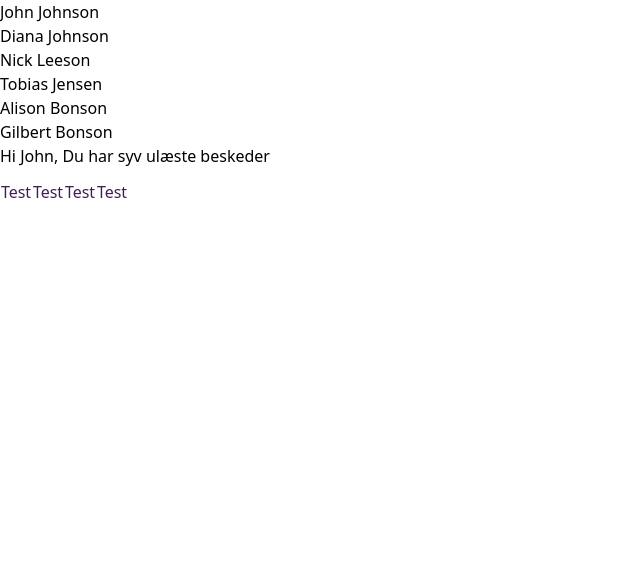
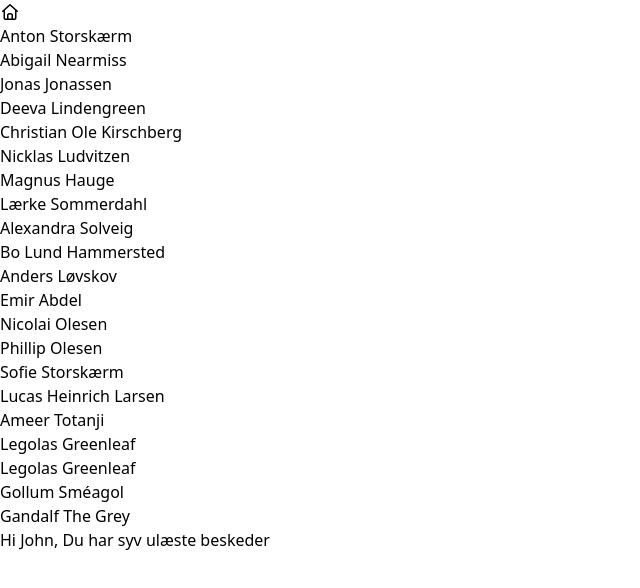
Before and after one commit to GrayThomsen/ContactBook, a React (Vite) app: page / in a window 1280 px wide. Shown: the top 588 px of the page, without its empty margins (0-640 px from the left). Built offline with nearby package versions, Linux system fonts and the light colour scheme.

Commit message:
database created

```diff
--- a/package.json
+++ b/package.json
@@ -10,6 +10,11 @@
     "preview": "vite preview"
   },
   "dependencies": {
+    "@fortawesome/fontawesome-svg-core": "^7.0.1",
+    "@fortawesome/free-brands-svg-icons": "^7.0.1",
+    "@fortawesome/free-regular-svg-icons": "^7.0.1",
+    "@fortawesome/free-solid-svg-icons": "^7.0.1",
+    "@fortawesome/react-fontawesome": "^3.0.2",
     "@tailwindcss/vite": "^4.1.13",
     "react": "^19.1.1",
     "react-dom": "^19.1.1",
--- a/src/App.jsx
+++ b/src/App.jsx
@@ -1,3 +1,6 @@
+import { FontAwesomeIcon } from "@fortawesome/react-fontawesome";
+import { faHouse } from "@fortawesome/free-regular-svg-icons";
+
 import { useState } from "react";
 import reactLogo from "./assets/react.svg";
 import viteLogo from "/vite.svg";
@@ -12,11 +15,9 @@ function App() {
 
   return (
     <>
+      <FontAwesomeIcon icon={faHouse} />
       <ContactList contacts={contacts} />
       <Welcome name="John" message="Du har syv ulæste beskeder" />
-      {[0, 1, 2, 3].map((index) => (
-        <Button key={index} color={"#402050"} size={"3rem"} title={"Test"} />
-      ))}
     </>
   );
 }
--- a/src/data/contactdata.js
+++ b/src/data/contactdata.js
@@ -1,8 +1,192 @@
-export const contacts=[
-    {id: 0, firstname: "John", lastname: "Johnson"},
-    {id: 1, firstname: "Diana", lastname: "Johnson"},
-    {id: 2, firstname: "Nick", lastname: "Leeson"},
-    {id: 3, firstname: "Tobias", lastname: "Jensen"},
-    {id: 4, firstname: "Alison", lastname: "Bonson"},
-    {id: 5, firstname: "Gilbert", lastname: "Bonson"},
-]
+export const contacts = [
+  {
+    id: 0,
+    firstname: "Anton",
+    lastname: "Storskærm",
+    mail: "anst@ek.dk",
+    tlf: "10203040",
+    company: "Ehvervsakadami København",
+    position: "Lektor",
+  },
+  {
+    id: 1,
+    firstname: "Abigail",
+    lastname: "Nearmiss",
+    mail: "nearmiss@hit.com",
+    tlf: "11213141",
+    company: "Nearmiss Inc.",
+    position: "CEO & Founder",
+  },
+  {
+    id: 2,
+    firstname: "Jonas",
+    lastname: "Jonassen",
+    mail: "jojo@ek.dk",
+    tlf: "21425254",
+    company: "Ehvervsakadami København",
+    position: "Lektor",
+  },
+  {
+    id: 3,
+    firstname: "Deeva",
+    lastname: "Lindengreen",
+    mail: "diva94@outlook.dk",
+    tlf: "51649283",
+    company: "UpstartMotors.dk",
+    position: "Selvstændig",
+  },
+  {
+    id: 4,
+    firstname: "Christian",
+    lastname: "Ole Kirschberg",
+    mail: "kirs@ek.dk",
+    tlf: "Hemmeligt",
+    company: "Ehvervsakadami København",
+    position: "Lektor",
+  },
+  {
+    id: 5,
+    firstname: "Nicklas",
+    lastname: "Ludvitzen",
+    mail: "nicklasludvitzen00@gmail.com",
+    tlf: "90715029",
+    company: "Ehvervsakadami København",
+    position: "Student",
+  },
+  {
+    id: 6,
+    firstname: "Magnus",
+    lastname: "Hauge",
+    mail: "maha@ek.dk",
+    tlf: "01040501",
+    company: "Ehvervsakadami København",
+    position: "Lektor",
+  },
+  {
+    id: 7,
+    firstname: "Lærke",
+    lastname: "Sommerdahl",
+    mail: "lærke@sommerdahl.dk",
+    tlf: "40201061",
+    company: "Sommerdahl Productions",
+    position: "Creative",
+  },
+  {
+    id: 8,
+    firstname: "Alexandra",
+    lastname: "Solveig",
+    mail: "asol@kaffe.outlook.dk",
+    tlf: "Hemmeligt",
+    company: "Lækker Kaffe",
+    position: "Barista",
+  },
+  {
+    id: 9,
+    firstname: "Bo",
+    lastname: "Lund Hammersted",
+    mail: "blun@kaffe.outlook.dk",
+    tlf: "99887766",
+    company: "Lækker Kaffe",
+    position: "Ejer",
+  },
+  {
+    id: 10,
+    firstname: "Anders",
+    lastname: "Løvskov",
+    mail: "anlo@ek.dk",
+    tlf: "50406193",
+    company: "Ehvervsakadami København",
+    position: "Technical Advisor",
+  },
+  {
+    id: 11,
+    firstname: "Emir",
+    lastname: "Abdel",
+    mail: "emirabdel81@gmail.com",
+    tlf: "Hemmeligt",
+    company: "Hillerød FitWell",
+    position: "Personlig Træner",
+  },
+  {
+    id: 12,
+    firstname: "Nicolai",
+    lastname: "Olesen",
+    mail: "olesenogsoen@outlook.dk",
+    tlf: "51692302",
+    company: "Olesen&Søn AS",
+    position: "VVS Specialist",
+  },
+  {
+    id: 13,
+    firstname: "Phillip",
+    lastname: "Olesen",
+    mail: "olesenogsoen@outlook.dk",
+    tlf: "51692302",
+    company: "Olesen&Søn AS",
+    position: "Lukumsfører",
+  },
+  {
+    id: 14,
+    firstname: "Sofie",
+    lastname: "Storskærm",
+    mail: "sofiestorskaerm@live.dk",
+    tlf: "61132685",
+    company: "Zalando",
+    position: "Varehusansvarlig",
+  },
+  {
+    id: 15,
+    firstname: "Lucas",
+    lastname: "Heinrich Larsen",
+    mail: "tyskerkvik@yahoo.com",
+    tlf: "04605825",
+    company: "Kvickly Birkerød",
+    position: "Salgsassistent",
+  },
+  {
+    id: 16,
+    firstname: "Ameer",
+    lastname: "Totanji",
+    mail: "tota@ek.dk",
+    tlf: "61514131",
+    company: "Ehvervsakadami København",
+    position: "Educational Advisor",
+  },
+  {
+    id: 17,
+    firstname: "Legolas",
+    lastname: "Greenleaf",
+    mail: "legolas@tolkien.org",
+    tlf: "33333333",
+    company: "Fellowship of the Ring",
+    position: "Archer",
+  },
+  {
+    id: 18,
+    firstname: "Legolas",
+    lastname: "Greenleaf",
+    mail: "legolas@tolkien.org",
+    tlf: "33333333",
+    company: "Fellowship of the Ring",
+    position: "Archer",
+  },
+  {
+    id: 19,
+    firstname: "Gollum",
+    lastname: "Sméagol",
+    mail: "gollumwastaken@tolkien.org",
+    tlf: "Sercret/Safe",
+    company: "Fellowship of the Ring",
+    position: "Precious",
+  },
+  {
+    id: 20,
+    firstname: "Gandalf",
+    lastname: "The Grey",
+    mail: "youshallnotpass@tolkien.org",
+    tlf: "42042069",
+    company: "Fellowship of the Ring",
+    position: "Wizard",
+  },
+
+];
```
Also changed, not shown: 1 other file (tests, documents, lock files or other folders).
